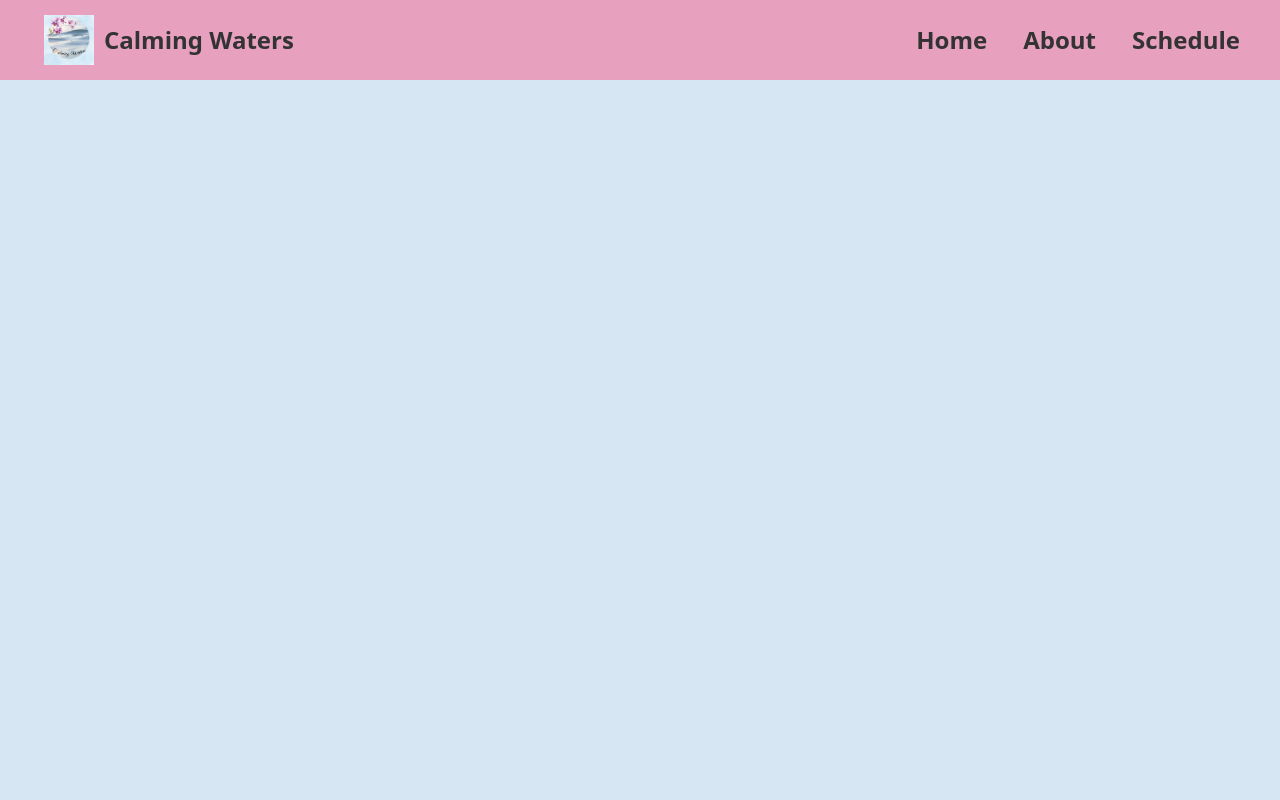
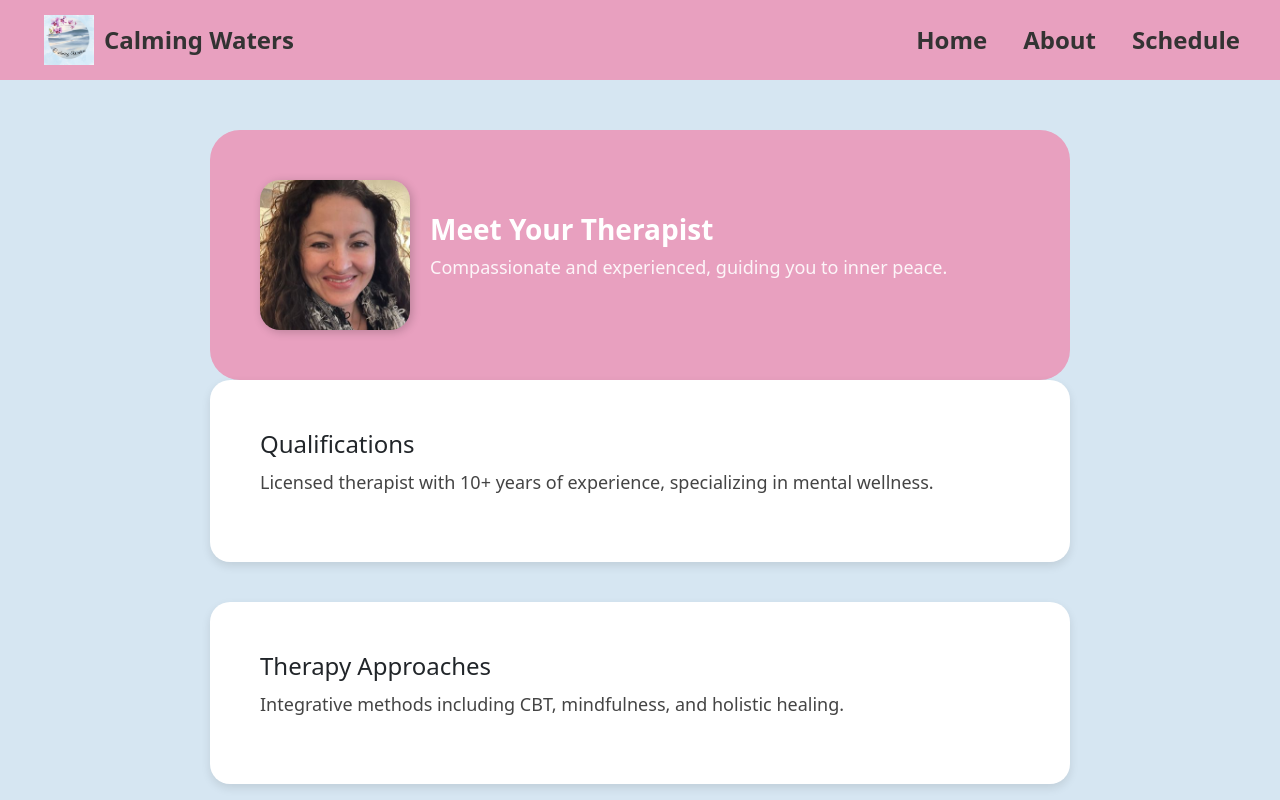
Before and after one commit to KawikaI/calming-waters, a React (Create React App) app in the folder calming-waters-react/: page /about in a window 1280 px wide. Shown: the top 800 px of the page. Built offline with nearby package versions, Linux system fonts and the light colour scheme; a web font is replaced by a local one.

Commit message:
before the about fiasco

```diff
--- a/calming-waters-react/src/components/Footer.css
+++ b/calming-waters-react/src/components/Footer.css
@@ -45,12 +45,14 @@
 .footer-logo {
   flex: 1;
   display: flex;
-  justify-content: flex-end; /* Moves logo closer to the center */
-  align-items: center; /* Ensures vertical alignment */
+  justify-content: center; /* Center logo */
+  align-items: center; /* Ensure vertical alignment */
+  padding-left: 30px; /* Move logo slightly left */
 }
 
+/* Increase Logo Size */
 .business-logo {
-  max-width: 150px; /* Adjusted size */
+  max-width: 170px; /* Increase size */
   height: auto;
   border-radius: 15px;
   box-shadow: 0px 4px 8px rgba(0, 0, 0, 0.2);
--- a/calming-waters-react/src/pages/About.css
+++ b/calming-waters-react/src/pages/About.css
@@ -1,76 +1,80 @@
 .about-container {
-    display: flex;
-    flex-direction: column;
-    min-height: 100vh;
-    background-color: #EAF4F4; /* Soft, calming background */
-  }
-
-  .about-content {
-    flex-grow: 1;
   max-width: 900px;
   margin: auto;
   padding: 50px 20px;
 }
 
-  /* Profile Section */
-  .profile-section {
+.section {
   display: flex;
   align-items: center;
-    gap: 30px;
+  justify-content: space-between;
+  gap: 20px;
+  margin-bottom: 40px;
+  padding: 30px;
+  border-radius: 20px;
+  box-shadow: 0px 4px 10px rgba(0, 0, 0, 0.1);
   background: white;
-    padding: 30px;
-    border-radius: 12px;
-    box-shadow: 2px 2px 10px rgba(0, 0, 0, 0.1);
-    margin-bottom: 40px;
+  transition: transform 0.3s ease-in-out;
 }
 
-  .profile-pic {
-    width: 180px;
-    height: 180px;
-    border-radius: 50%;
-    object-fit: cover;
-    border: 5px solid #AEC6CF; /* Light blue border */
+.section:hover {
+  transform: translateY(-5px);
 }
 
-  .bio-text {
-    flex: 1;
+.section:nth-child(odd) {
+  flex-direction: row-reverse; /* Makes every other section swap sides */
 }
 
-  .bio-text h2 {
-    font-size: 26px;
-    color: #2C3E50;
+.section-content {
+  flex: 1;
+  padding: 20px;
+}
+
+.section h2 {
+  font-size: 24px;
   margin-bottom: 10px;
 }
 
-  .quote {
-    font-style: italic;
-    color: #5C5C5C;
+.section p {
   font-size: 18px;
-    margin-bottom: 15px;
+  color: #444;
 }
 
-  /* Info Boxes */
-  .info-section {
-    display: grid;
-    grid-template-columns: repeat(auto-fit, minmax(250px, 1fr));
-    gap: 20px;
+/* Smooth scrolling */
+html {
+  scroll-behavior: smooth;
 }
 
-  .info-box {
-    background: white;
-    padding: 20px;
-    border-radius: 10px;
-    box-shadow: 2px 2px 10px rgba(0, 0, 0, 0.1);
-    text-align: center;
+/* Background styling for the hero section */
+.hero-section {
+  display: flex;
+  align-items: center;
+  justify-content: space-between;
+  padding: 50px;
+  border-radius: 30px;
+  background: #E8A0BF;
+  color: white;
 }
 
-  .info-box h3 {
-    color: #2C3E50;
-    margin-bottom: 10px;
-    font-size: 20px;
+.hero-section img {
+  width: 150px;
+  height: 150px;
+  border-radius: 20px;
+  object-fit: cover;
+  box-shadow: 2px 2px 10px rgba(0, 0, 0, 0.2);
 }
 
-  .info-box p {
-    font-size: 16px;
-    color: #5C5C5C;
+.hero-content {
+  flex: 1;
+  padding-left: 20px;
 }
+
+.hero-content h1 {
+  font-size: 28px;
+  font-weight: bold;
+}
+
+.hero-content p {
+  font-size: 18px;
+  opacity: 0.9;
+}
--- a/calming-waters-react/src/pages/About.js
+++ b/calming-waters-react/src/pages/About.js
@@ -1,15 +1,56 @@
-import React from "react";
-import Navbar from "../components/Navbar";
+import React, { useEffect } from "react";
+import Navbar from "../components/Navbar"; // Import Navbar
+import Footer from "../components/Footer";
 import "../components/OfficeGallery.css";
-import Footer from "../components/Footer";
 import "./Schedule.css"; // Import CSS for styling
+import "./About.css";
 
 const About = () => {
   return (
-    <div className="about-container">
+    <>
+      {/* Navbar at the top */}
       <Navbar />
 
-    </div>
+      {/* Main content container */}
+      <div className="about-container">
+
+        {/* Hero Section */}
+        <div className="hero-section">
+          <img src="/calming-waters-pics/profile.jpeg" alt="Therapist" />
+          <div className="hero-content">
+            <h1>Meet Your Therapist</h1>
+            <p>Compassionate and experienced, guiding you to inner peace.</p>
+          </div>
+        </div>
+
+        {/* Qualifications Section */}
+        <div className="section">
+          <div className="section-content">
+            <h2>Qualifications</h2>
+            <p>Licensed therapist with 10+ years of experience, specializing in mental wellness.</p>
+          </div>
+        </div>
+
+        {/* Therapy Approaches Section */}
+        <div className="section">
+          <div className="section-content">
+            <h2>Therapy Approaches</h2>
+            <p>Integrative methods including CBT, mindfulness, and holistic healing.</p>
+          </div>
+        </div>
+
+        {/* More Info Section */}
+        <div className="section">
+          <div className="section-content">
+            <h2>More About Me</h2>
+            <p>Passionate about helping others navigate life's challenges with compassion and expertise.</p>
+          </div>
+        </div>
+      </div>
+
+      {/* Footer at the bottom */}
+      <Footer />
+    </>
   );
 };
 
--- a/calming-waters-react/src/pages/Home.js
+++ b/calming-waters-react/src/pages/Home.js
@@ -15,11 +15,12 @@ import PricingInfo from "../components/PricingInfo";
 
 const Home = () => {
   const specialties = [
+    , "⭐Trauma and PTSD⭐", "⭐Depression⭐", "⭐Anxiety⭐","Obsessive-Compulsive (OCD)",
     "Anger Management", "Borderline Personality (BPD)", "Coping Skills", "Divorce", "Domestic Abuse",
 "Domestic Violence", "Dual Diagnosis", "Emotional Disturbance", "Family Conflict", "Grief",
-"Life Transitions", "Obsessive-Compulsive (OCD)", "Parenting", "Peer Relationships",
+"Life Transitions", "Parenting", "Peer Relationships",
 "Relationship Issues", "Self Esteem", "Self-Harming", "Sexual Abuse", "Stress",
-"Suicidal Ideation", "Transgender", "Veterans", "*Trauma and PTSD*", "*Depression*", "*Anxiety*"
+"Suicidal Ideation", "Transgender", "Veterans"
   ];
 
   return (
```
Lines whose indentation alone changed are shown as unchanged.
